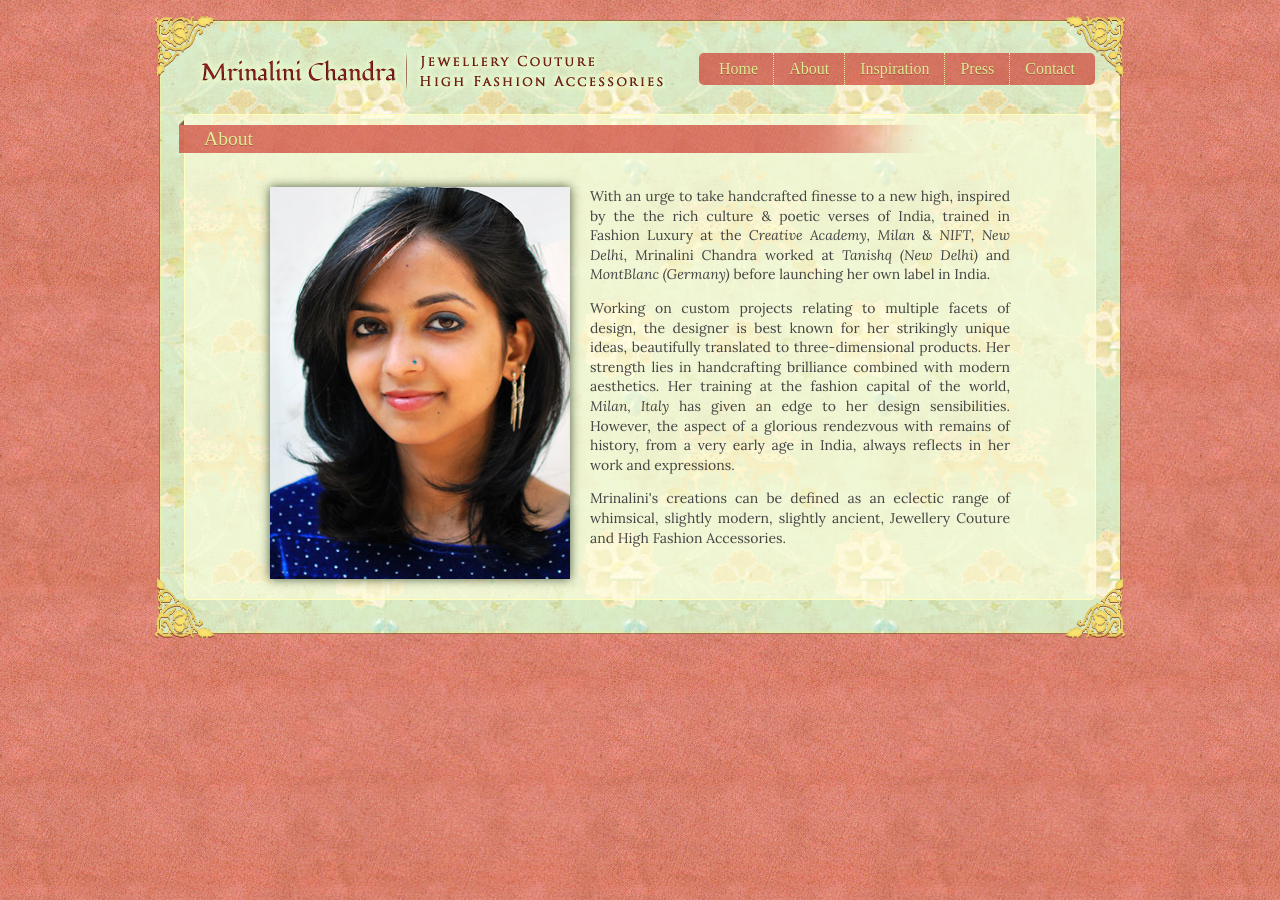
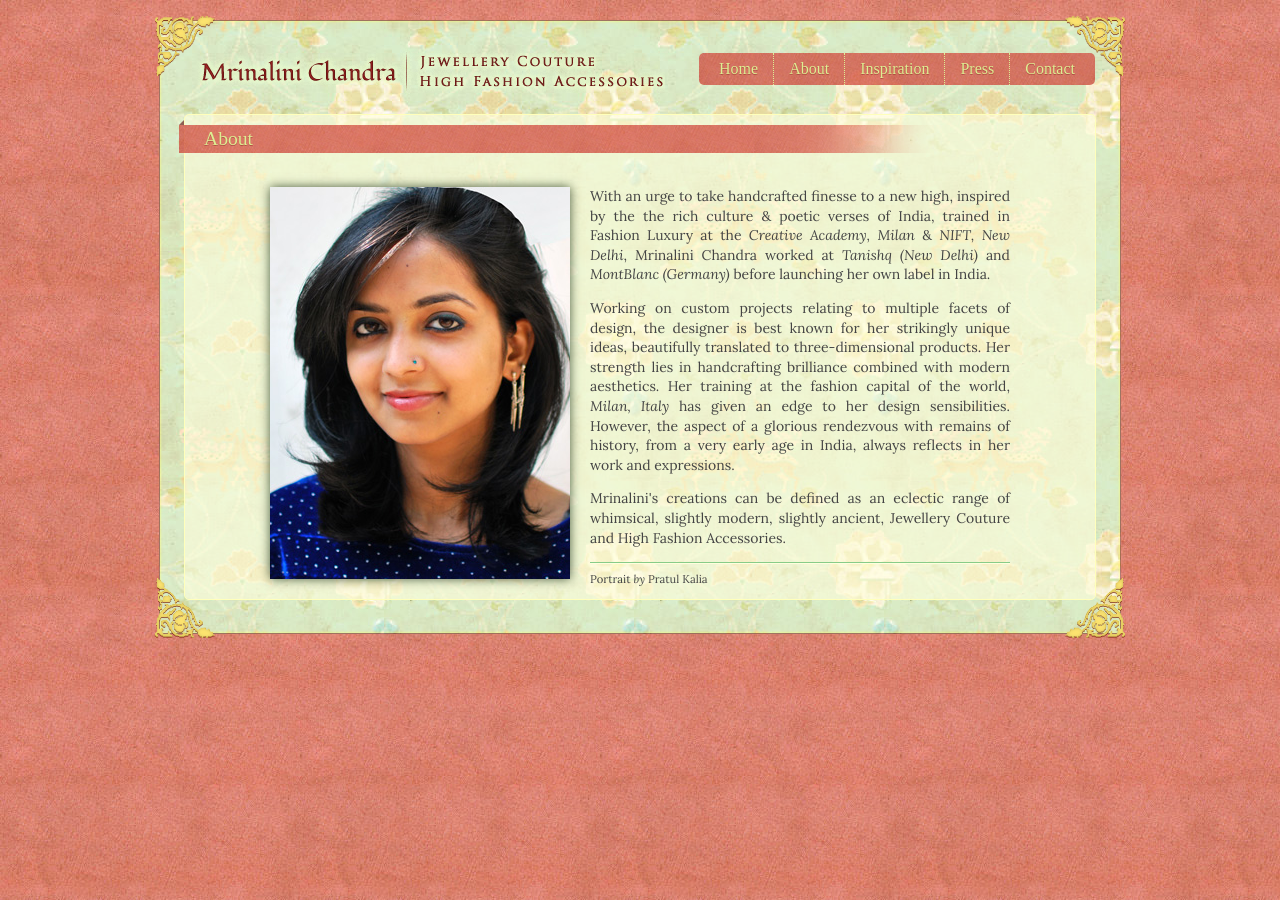
Before and after one commit to mrinalini/mrinalini.github.com, a Jekyll site: the page built from about.html, in a window 1280 px wide. Built offline with Jekyll 4.4.1, drawn with Linux system fonts in a browser that asks for light colours; nearby versions of some CDN libraries; some web fonts are replaced.

Commit message:
Adding About photo credits.

```diff
--- a/about.html
+++ b/about.html
@@ -25,6 +25,8 @@ title: About
       Mrinalini's creations can be defined as an eclectic range of whimsical, slightly
       modern, slightly ancient, Jewellery Couture and High Fashion Accessories.
     </p>
+    <hr class="small-hr" />
+    <small>Portrait <em>by</em> Pratul Kalia</small>
     <div class="clearfix"></div>
   </div>
   </div>
--- a/css/main.css
+++ b/css/main.css
@@ -495,6 +495,10 @@ blockquote {
   margin-right: 50px;
 }
 
+.small-hr {
+  margin-bottom: 5px;
+}
+
 #message {
   font-style: italic;
 }
```
